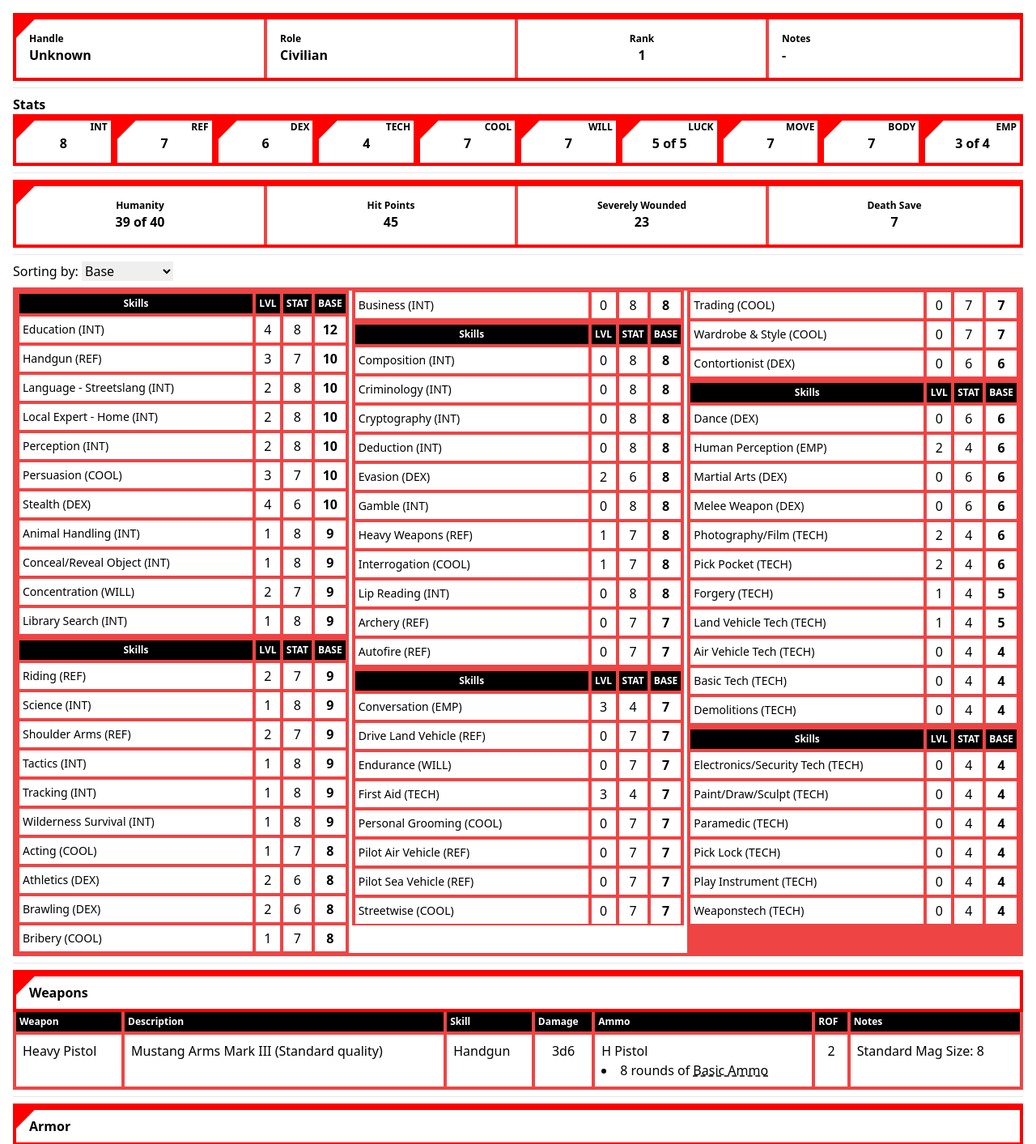
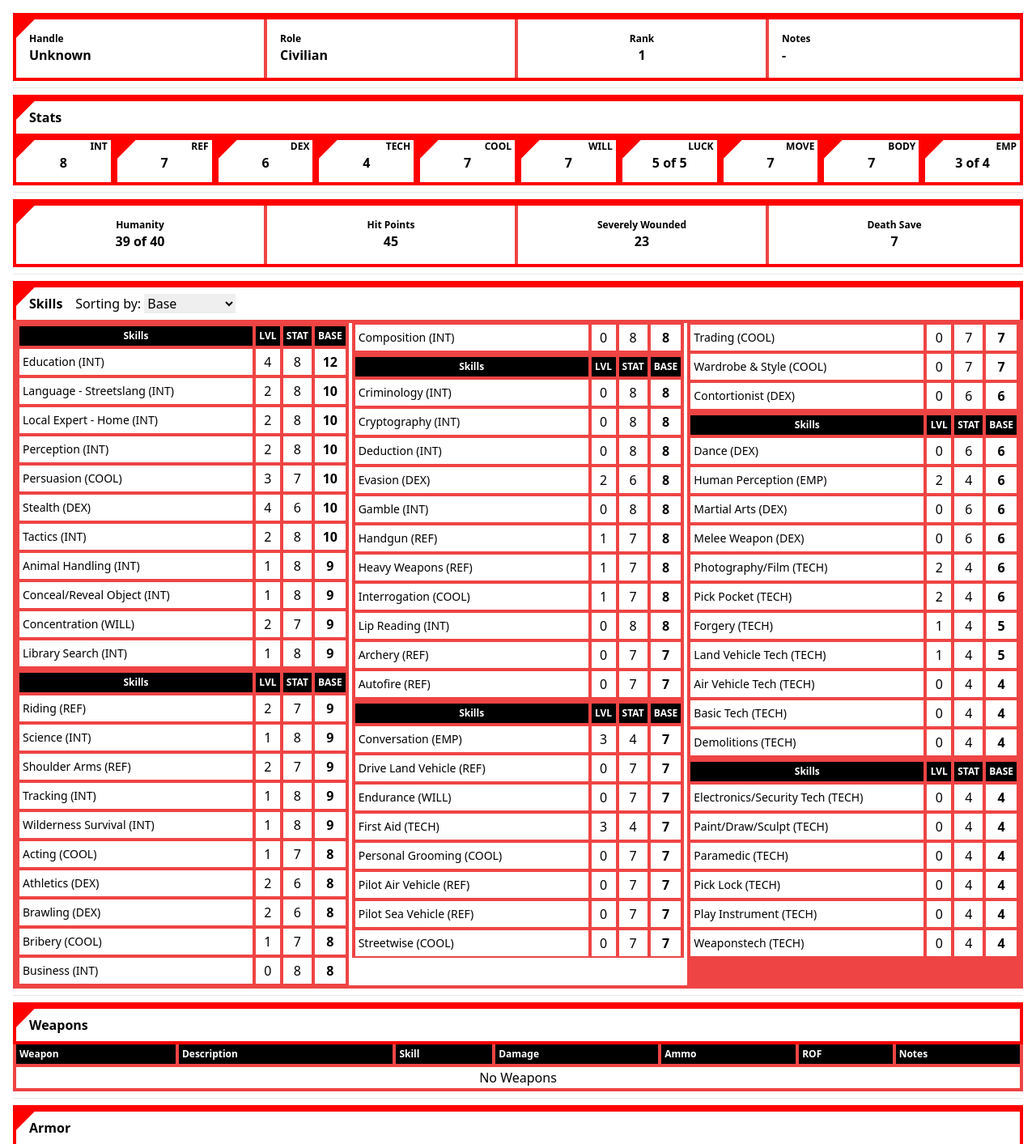
Before and after one commit to benabus/cyberpunk_red_chargen_v2, a Vue app: page / in a window 1280 px wide. Shown: the top 1413 px of the page at 81% size. Built offline with nearby package versions, Linux system fonts and the light colour scheme; the HTML template or start-up script is replaced by a standard one.

Commit message:
Updates some styles.

```diff
--- a/src/classes/Character.ts
+++ b/src/classes/Character.ts
@@ -115,7 +115,7 @@
         const randomIndex = Math.floor(Math.random() * availableArmor.length);
         return availableArmor[randomIndex];
     }
-    getRandomWeapon({ weaponTypes, excluded_weapons }: { weaponTypes?: WeaponType[] | undefined; excluded_weapons?: string[]; } = {}): Weapon {
+    getRandomWeapon({ weaponTypes, excluded_weapons, max_cost }: { weaponTypes?: WeaponType[] | undefined; excluded_weapons?: string[]; max_cost?: number } = {}): Weapon {
         if (weaponTypes === undefined) {
             weaponTypes = ["melee", "ranged"];
         }
@@ -131,6 +131,9 @@
         }
         if (excluded_weapons !== undefined && excluded_weapons.length > 0) {
             allWeapons = allWeapons.filter(weapon => !excluded_weapons.includes(weapon.name));
+        }
+        if (max_cost !== undefined) {
+            allWeapons = allWeapons.filter(weapon => weapon.cost <= max_cost);
         }
         if (allWeapons.length === 0) {
             throw new Error("No weapons available");
@@ -167,31 +170,27 @@
         this.armor.head = head_armor
         // this.armor.shield = shield
         this.cash -= armor_cost
+        console.log(armor_cost)
     }
     randomizeWeapons() {
-        let cash = this.cash;
-        let weapons: Weapon[] = [];
-        let weapon_cost = 0;
-        let too_expensive: string[] = [];
-        do {
-            weapon_cost = 0;
-            let weapon: Weapon;
+        for (let i = 0; i < Math.floor(Math.random() * 4); i++) {
             try {
-                weapon = this.getRandomWeapon({ excluded_weapons: too_expensive });
+                const weapon: Weapon = this.getRandomWeapon({ max_cost: this.cash });
+                this.weapons.push(weapon);
+                this.cash -= weapon.cost;
+                console.log("weapon cost", weapon.cost, weapon.name)
             } catch (e) {
-                console.log(e)
-                break;
+                console.log(`Could not add any weapons: ${e}`)
             }
-            weapon_cost = weapon.cost;
-            if (weapon_cost > cash) {
-                too_expensive.push(weapon.name);
-                console.log(`${weapon.name} is too expensive`)
-                continue;
-            }
-            weapons.push(weapon);
-        } while (weapon_cost > cash)
-        this.weapons = weapons;
-        this.cash -= weapon_cost;
+        }
+        // try {
+        //     let weapon: Weapon = this.getRandomWeapon({ max_cost: cash });
+        //     this.weapons.push(weapon);
+        //     this.cash -= weapon.cost;
+        //     console.log("weapon cost:", weapon.cost)
+        // } catch (e) {
+        //     console.log(`Could not add any weapons: ${e}`)
+        // }
     }
     randomizeSkills() {
         let skill_points = this.skill_points
--- a/src/data/gear.ts
+++ b/src/data/gear.ts
@@ -104,7 +104,7 @@
     "drum_synthesizer": {
         name: "Drum Synthesizer",
         cost: 500,
-        description: "Flat plastic pads of varying sizes, linked by cables to a central processor. Can simulate almost any kind of drum. Requires some type of amplification to be heard.
+        description: "Flat plastic pads of varying sizes, linked by cables to a central processor. Can simulate almost any kind of drum. Requires some type of amplification to be heard."
     },
     "duct_tape": {
         name: "Duct Tape",
--- a/src/views/HomeView.vue
+++ b/src/views/HomeView.vue
@@ -143,6 +143,10 @@
     position: relative;
 }
 
+.notch.border-b-0 {
+    border-bottom-width: 0;
+}
+
 .notch:before {
     content: "";
     position: absolute;
@@ -165,8 +169,9 @@
         <TextFieldRow :values="char_info" />
 
         <hr class="my-2" />
-
+        <div class="flex pl-4 py-2 border-b-0 notch ">
             <div class="font-bold">Stats</div>
+        </div>
 
         <StatsBlock :stats="stats_block" />
 
@@ -175,7 +180,12 @@
         <TextFieldRow :values="derived_stats" />
 
         <hr class="my-2" />
-        <div class="my-2">
+
+
+        <div class="skills">
+            <div class="flex pl-4 py-2 border-b-0 notch ">
+                <div class="font-bold mr-4">Skills</div>
+                <div class="">
                     Sorting by: <select v-model="sort_method">
                         <option value="alphabetical">Alphabetical</option>
                         <option value="base">Base</option>
@@ -183,8 +193,7 @@
                         <option value="level">Level</option>
                     </select>
                 </div>
-
-        <div class="skills">
+            </div>
             <div class=" sm:columns-2 md:columns-3 columns-1 gap-1 bg-red-500 p-1">
                 <template v-if="sort_method === 'group'">
                     <SkillsByGroup :char="char" />
@@ -197,6 +206,9 @@
         <hr class="my-2" />
 
         <CPTable title="Weapons" :headers="['Weapon', 'Description', 'Skill', 'Damage', 'Ammo', 'ROF', 'Notes']">
+            <CPRow v-if="char.weapons.length <= 0">
+                <td colspan="7" class="text-center">No Weapons</td>
+            </CPRow>
             <CPRow v-for="weapon in char.weapons" :key="`weapon_${weapon.name}`">
                 <CPCell>{{ weapon.name }}</CPCell>
                 <CPCell>
```
Lines whose indentation alone changed are shown as unchanged.
